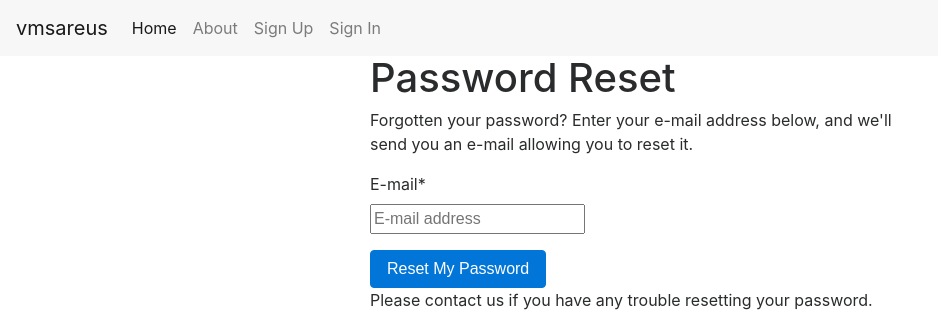
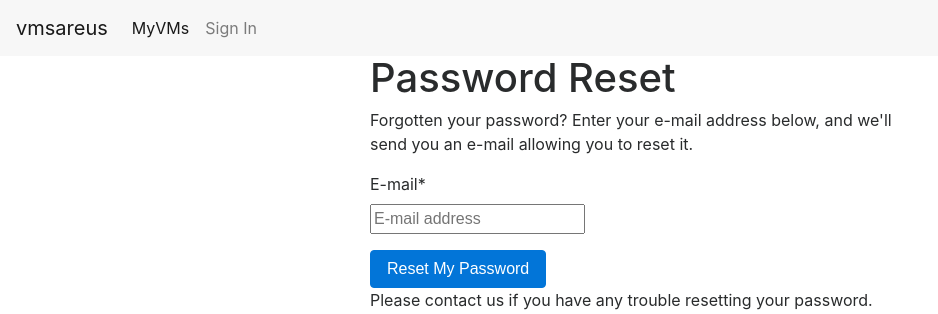
Before and after one commit to greendavegreen/vmsareus, a Django app: page /accounts/password/reset/ in a window 1280 px wide. Shown: the top 314 px of the page, without its empty margins (0-938 px from the left). Run offline with Django 3.2, Linux system fonts and the light colour scheme; parts of the project's set-up code (start-up, migrations or seed data) failed here and were passed over; some libraries are stand-ins or nearby versions.

Commit message:
remove dead/meaningless menu items and make the VMList the default landing page.

```diff
--- a/config/settings/base.py
+++ b/config/settings/base.py
@@ -275,7 +275,7 @@ SOCIALACCOUNT_ADAPTER = 'vmsareus.users.adapters.SocialAccountAdapter'
 # Custom user app defaults
 # Select the correct user model
 AUTH_USER_MODEL = 'users.User'
-LOGIN_REDIRECT_URL = 'users:redirect'
+LOGIN_REDIRECT_URL = 'leases:vm_list'
 LOGIN_URL = 'account_login'
 
 # SLUGLIFIER
--- a/vmsareus/templates/base.html
+++ b/vmsareus/templates/base.html
@@ -38,25 +38,25 @@
         <div class="collapse navbar-collapse" id="navbarSupportedContent">
           <ul class="navbar-nav mr-auto">
             <li class="nav-item active">
-              <a class="nav-link" href="{% url 'home' %}">Home <span class="sr-only">(current)</span></a>
+              <a class="nav-link" href="{% url 'home' %}">MyVMs <span class="sr-only">(current)</span></a>
             </li>
-            <li class="nav-item">
-              <a class="nav-link" href="{% url 'about' %}">About</a>
-            </li>
+{#            <li class="nav-item">#}
+{#              <a class="nav-link" href="{% url 'about' %}">About</a>#}
+{#            </li>#}
             {% if request.user.is_authenticated %}
-              <li class="nav-item">
+{#              <li class="nav-item">#}
                 {# URL provided by django-allauth/account/urls.py #}
-                <a class="nav-link" href="{% url 'users:detail' request.user.username  %}">{% trans "My Profile" %}</a>
-              </li>
+{#                <a class="nav-link" href="{% url 'users:detail' request.user.username  %}">{% trans "My Profile" %}</a>#}
+{#              </li>#}
               <li class="nav-item">
                 {# URL provided by django-allauth/account/urls.py #}
                 <a class="nav-link" href="{% url 'account_logout' %}">{% trans "Sign Out" %}</a>
               </li>
             {% else %}
-              <li class="nav-item">
+{#              <li class="nav-item">#}
                 {# URL provided by django-allauth/account/urls.py #}
-                <a id="sign-up-link" class="nav-link" href="{% url 'account_signup' %}">{% trans "Sign Up" %}</a>
-              </li>
+{#                <a id="sign-up-link" class="nav-link" href="{% url 'account_signup' %}">{% trans "Sign Up" %}</a>#}
+{#              </li>#}
               <li class="nav-item">
                 {# URL provided by django-allauth/account/urls.py #}
                 <a id="log-in-link" class="nav-link" href="{% url 'account_login' %}">{% trans "Sign In" %}</a>
```
